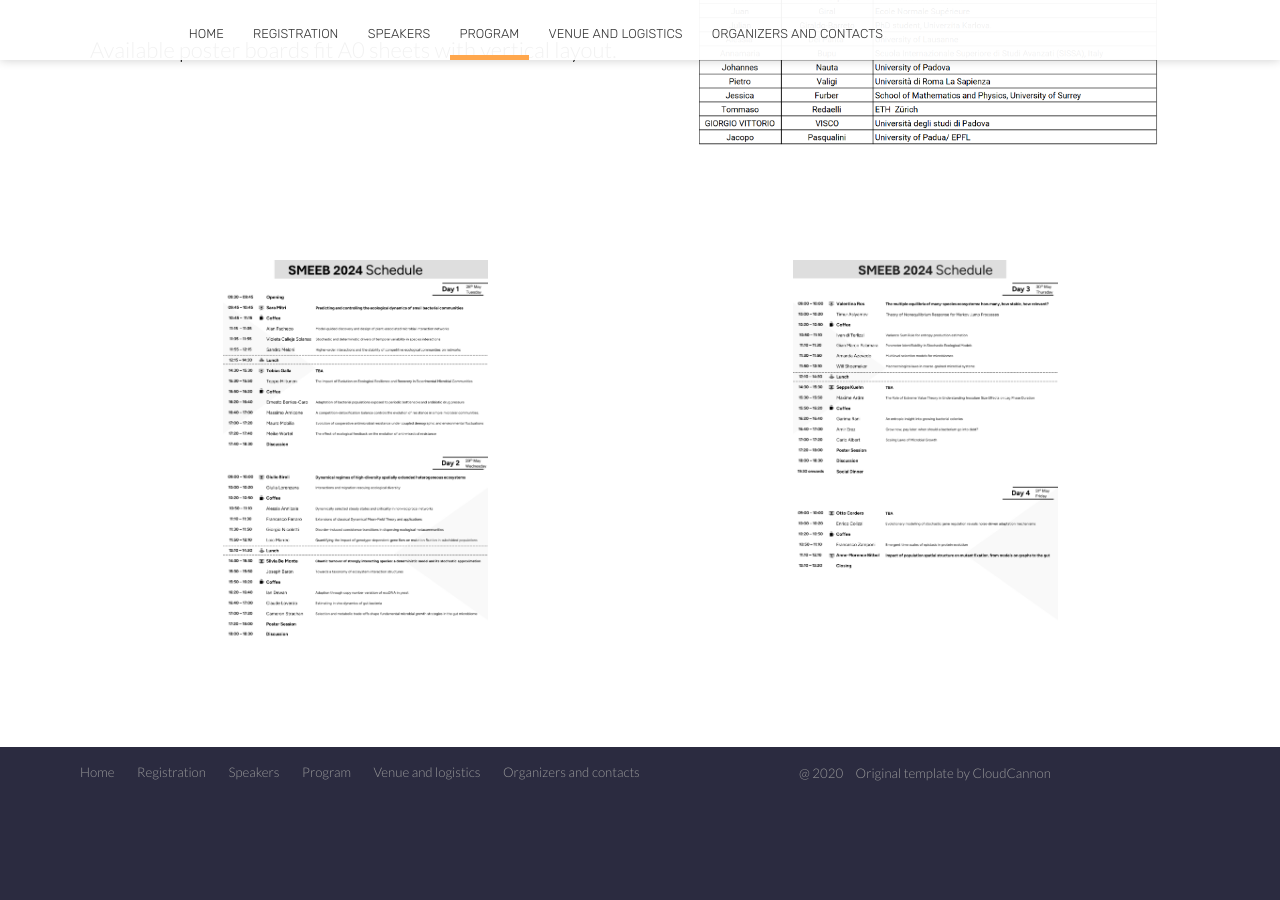
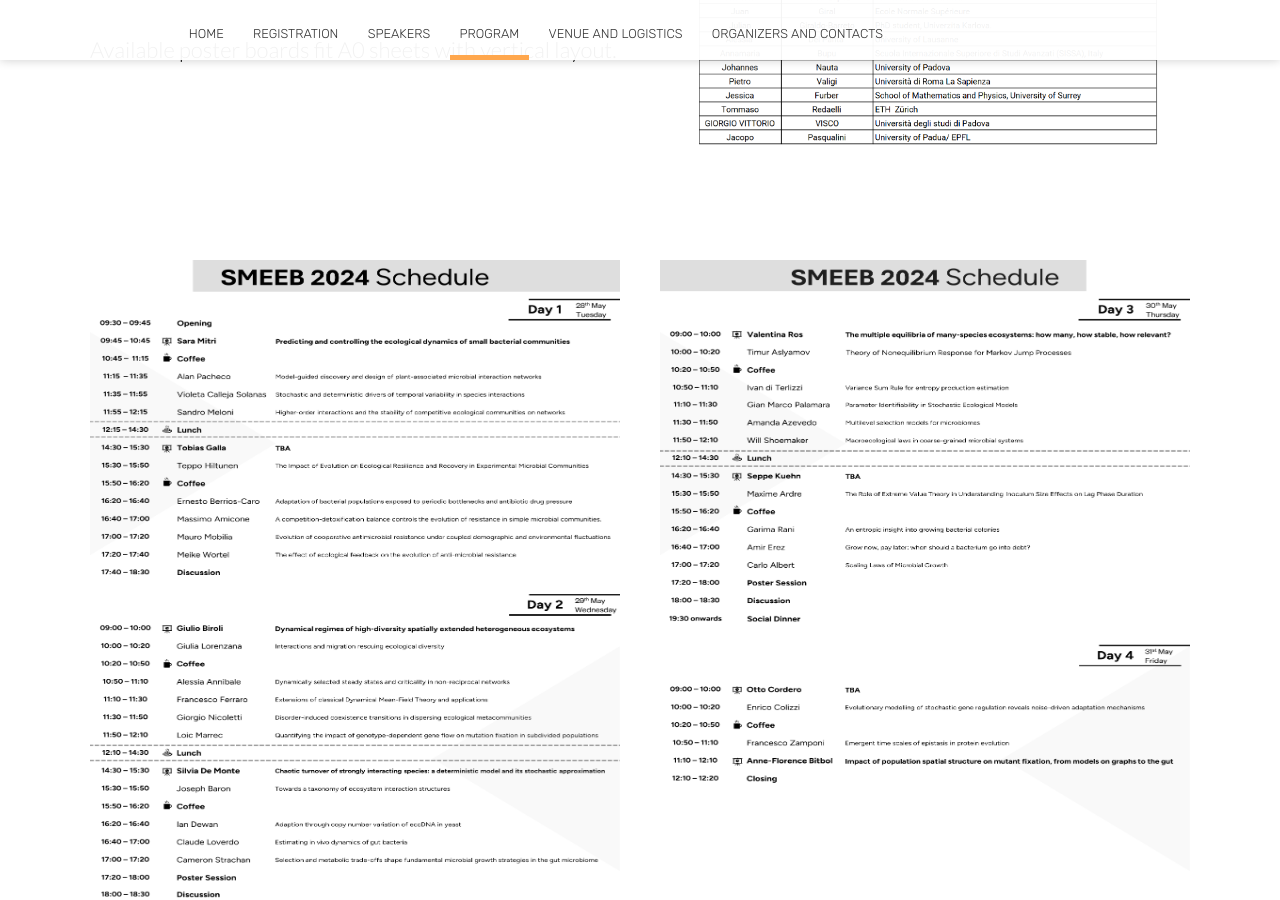
Before and after one commit to liphlab/SMEEB2024, a Jekyll site: the page built from program.html, in a window 1280 px wide and 900 px high, scrolled down 1783 px. Built offline with Jekyll 4.4.1, drawn with Linux system fonts in a browser that asks for light colours; nearby versions of some CDN libraries; before the commit the page ends 2583 px from its top, so only the background shows below that.

Commit message:
too small trying again

```diff
--- a/program.html
+++ b/program.html
@@ -255,11 +255,11 @@ image: /new_imgs/DallE-background-program.png
 		<div class="container flex">
          <div class="image">
             <!-- <img class="editable" src="/SMEEB2024/files/Timetable.png" alt="Timetable" style="width: 100%; height: auto;"/> -->
-            <img class="editable" src="/SMEEB2024/files/smeeb_schedule_nice_1.png" alt="" style="width: 50%; height: auto;"/>
+            <img class="editable" src="/SMEEB2024/files/smeeb_schedule_nice_1.png" alt="" style="width: 100%; height: auto;"/>
          </div>
          <div class="image">
             <!-- <img class="editable" src="/SMEEB2024/files/Timetable.png" alt="Timetable" style="width: 100%; height: auto;"/> -->
-            <img class="editable" src="/SMEEB2024/files/smeeb_schedule_nice_2.png" alt="" style="width: 50%; height: auto;"/>
+            <img class="editable" src="/SMEEB2024/files/smeeb_schedule_nice_2.png" alt="" style="width: 100%; height: auto;"/>
          </div>
 		</div>
 	</section>
```
